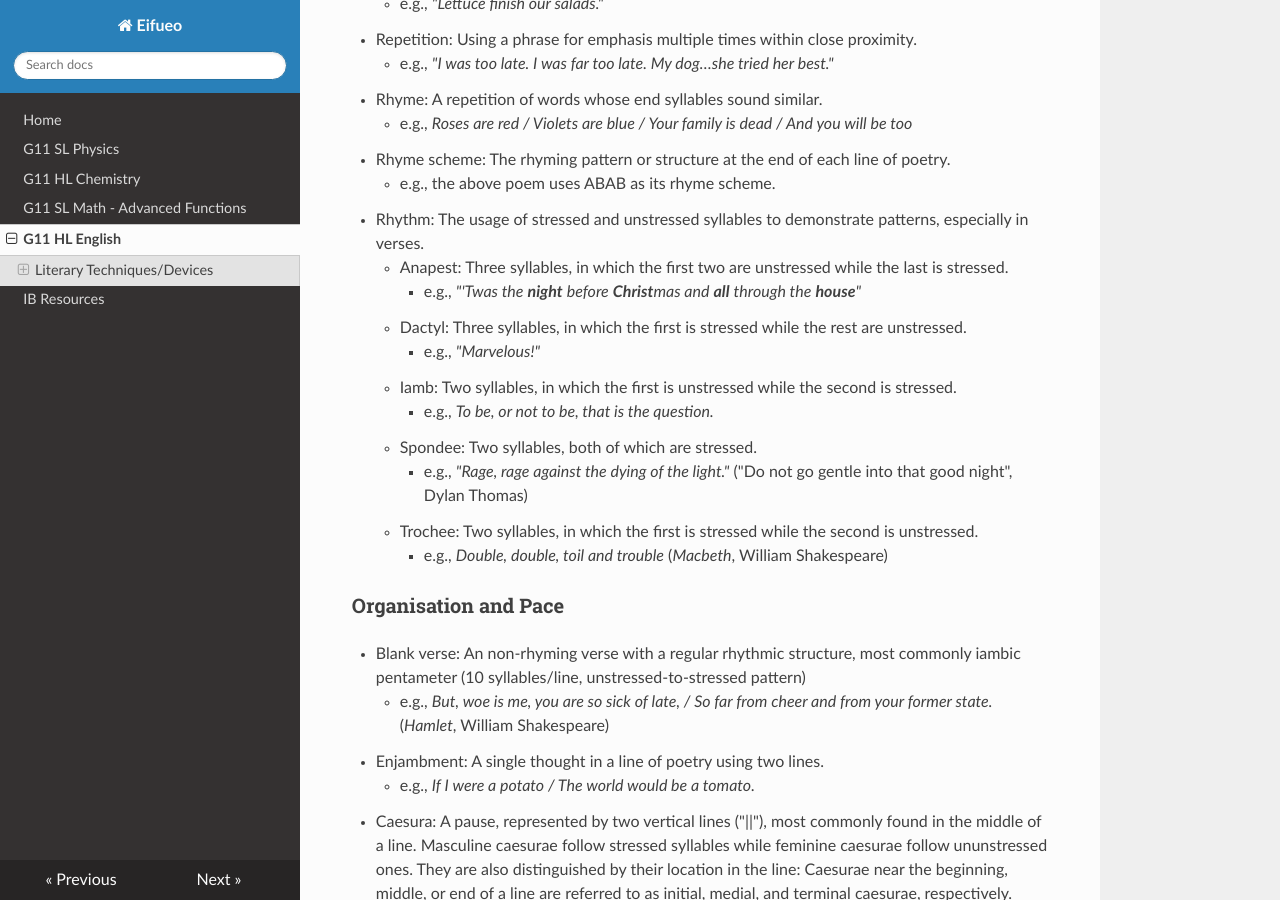
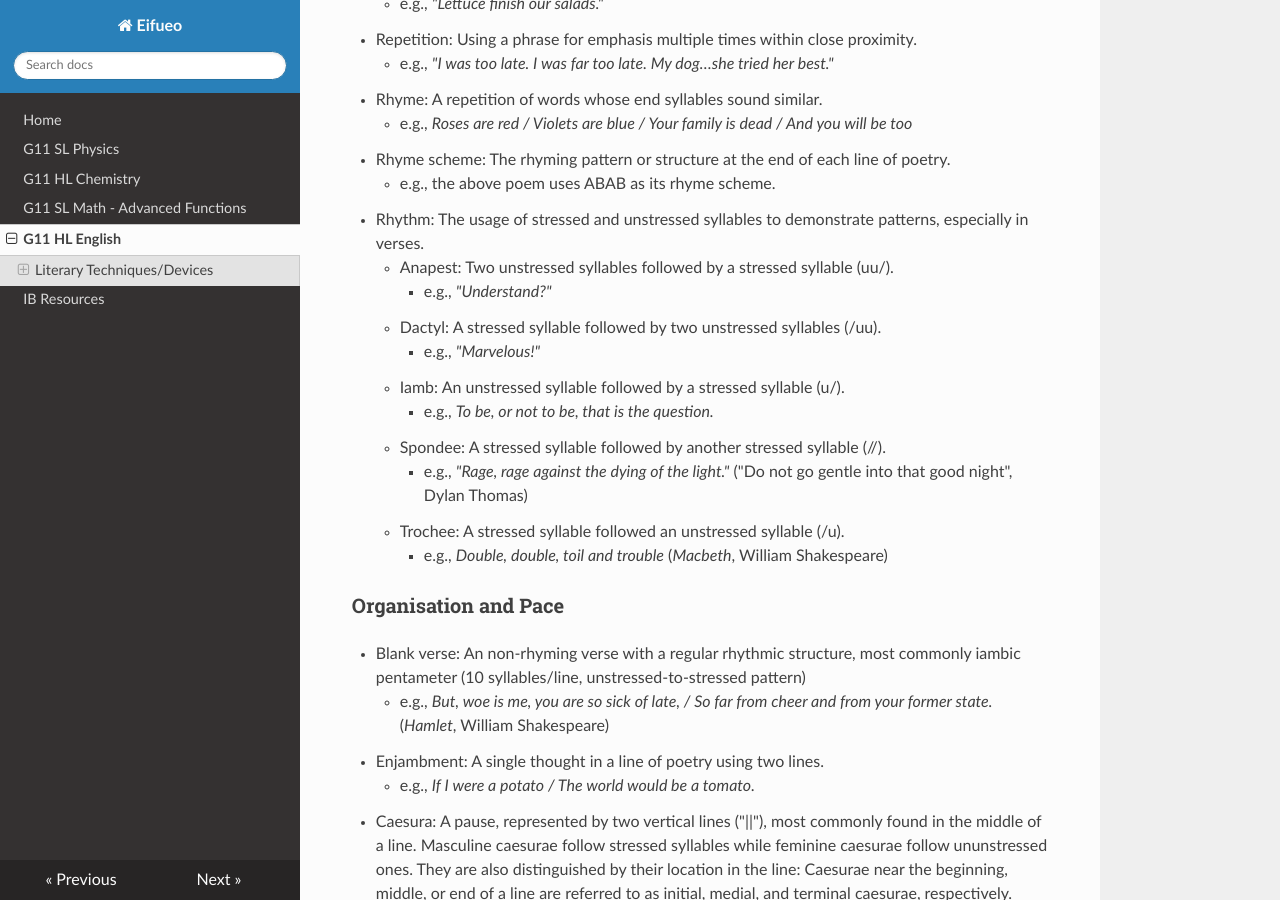
Before and after one commit to potatoeggy/eifueo, an MkDocs documentation site: the page built from docs/eng3uz.md, in a window 1280 px wide and 900 px high, scrolled down 1632 px. Built offline with MkDocs 1.6.1, drawn with Linux system fonts in a browser that asks for light colours; nearby versions of some CDN libraries.

Commit message:
eng: clarify and conciseify literary terms

```diff
--- a/docs/eng3uz.md
+++ b/docs/eng3uz.md
@@ -50,15 +50,15 @@ The course code for this page is **ENG3UZ**.
  - Rhyme scheme: The rhyming pattern or structure at the end of each line of poetry.
 	- e.g., the above poem uses ABAB as its rhyme scheme.
  - Rhythm: The usage of stressed and unstressed syllables to demonstrate patterns, especially in verses.
-	- Anapest: Three syllables, in which the first two are unstressed while the last is stressed.
-		- e.g., *"'Twas the* ***night*** *before* ***Christ****mas and* ***all*** *through the* ***house****"*
-	- Dactyl: Three syllables, in which the first is stressed while the rest are unstressed.
+	- Anapest: Two unstressed syllables followed by a stressed syllable (uu/).
+		- e.g., *"Understand?"*
+	- Dactyl: A stressed syllable followed by two unstressed syllables (/uu).
 		- e.g., *"Marvelous!"*
-	- Iamb: Two syllables, in which the first is unstressed while the second is stressed.
+	- Iamb: An unstressed syllable followed by a stressed syllable (u/).
 		- e.g., *To be, or not to be, that is the question.*
-	- Spondee: Two syllables, both of which are stressed.
+	- Spondee: A stressed syllable followed by another stressed syllable (//).
 		- e.g., *"Rage, rage against the dying of the light."* ("Do not go gentle into that good night", Dylan Thomas)
-	- Trochee: Two syllables, in which the first is stressed while the second is unstressed.
+	- Trochee: A stressed syllable followed an unstressed syllable (/u).
 		- e.g., *Double, double, toil and trouble* (*Macbeth*, William Shakespeare)
 
 ### Organisation and Pace
```
